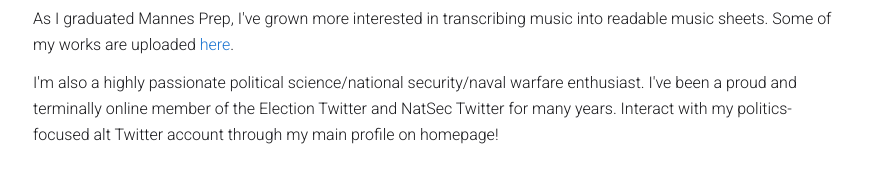
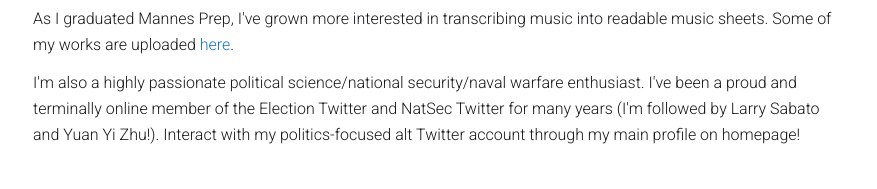
Before and after one commit to horatioxu1122/horatioxu1122.github.io, a Next.js app: page /classic/about in a window 1280 px wide. Shown: the part 931-1120 px from the top of the page, without its empty margins (201-1078 px from the left). Built offline with nearby package versions, Linux system fonts and the light colour scheme.

Commit message:
Update content

```diff
--- a/content/about.ts
+++ b/content/about.ts
@@ -34,7 +34,7 @@ export const about: AboutContent = {
       type: "text",
       body: [
         "As I graduated Mannes Prep, I've grown more interested in transcribing music into readable music sheets. Some of my works are uploaded [here](https://space.bilibili.com/66518067).",
-        "I'm also a highly passionate political science/national security/naval warfare enthusiast. I've been a proud and terminally online member of the Election Twitter and NatSec Twitter for many years. Interact with my politics-focused alt Twitter account through my main profile on homepage!"
+        "I'm also a highly passionate political science/national security/naval warfare enthusiast. I've been a proud and terminally online member of the Election Twitter and NatSec Twitter for many years (I'm followed by Larry Sabato and Yuan Yi Zhu!). Interact with my politics-focused alt Twitter account through my main profile on homepage!"
       ],
     },
     {
```
